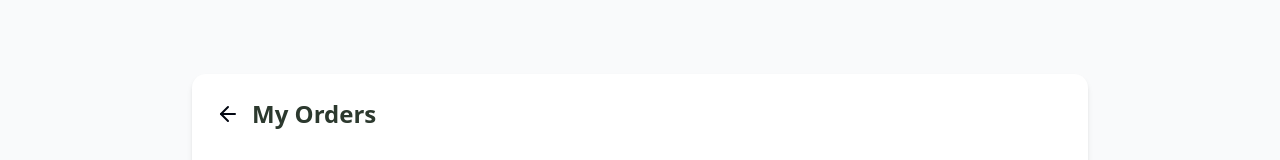
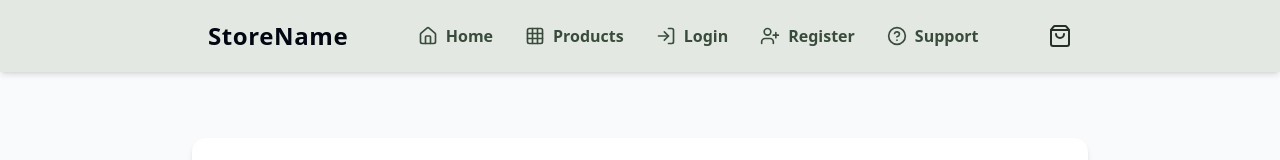
Before and after one commit to QavahEmporium/qavah-emporium-app, a Next.js app: page /profile/orders in a window 1280 px wide. Shown: the top 160 px of the page. Built offline with nearby package versions, Linux system fonts and the light colour scheme; no server answers.

Commit message:
refactor: updated the products list

```diff
--- a/app/layout.tsx
+++ b/app/layout.tsx
@@ -33,12 +33,12 @@ export default async function RootLayout({
         className={`${geistSans.variable} ${geistMono.variable} antialiased`}
       >
         {/* ✅ Global Header */}
-        {/* <Header user={user} /> */}
+        <Header user={user} />
         {/* ✅ Main content */}
-        {/* <div className="pt-16 bg-lunar-green-50">{children}</div> */}
-        {children}
+        <div className="pt-16 bg-lunar-green-50">{children}</div>
+        {/* {children} */}
         {/* ✅ Global Cart Sidebar */}
-        {/* <CartSidebar /> */}
+        <CartSidebar />
       </body>
     </html>
   );
--- a/data/products.ts
+++ b/data/products.ts
@@ -1,7 +1,7 @@
 // lib/data.ts
 
 export async function getProducts() {
-  const res = await fetch("https://dummyjson.com/products?limit=16", {
+  const res = await fetch("https://dummyjson.com/products/category/womens-dresses?limit=16", {
     next: { revalidate: 60 },
   });
   if (!res.ok) throw new Error("Failed to fetch products");
@@ -43,7 +43,7 @@ export async function getProductList({
   limit: number;
 }) {
   const skip = (page - 1) * limit;
-  let baseUrl = "https://dummyjson.com/products";
+  let baseUrl = "https://dummyjson.com/products/category/womens-dresses";
   let url = `${baseUrl}?limit=${limit}&skip=${skip}`;
 
   if (search) {
```
